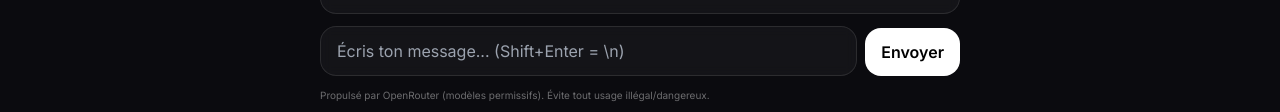
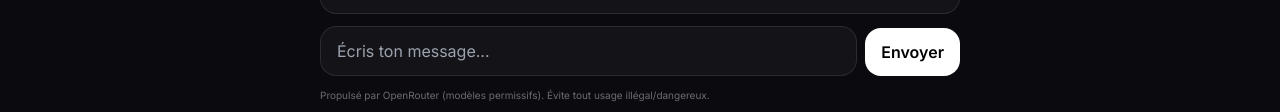
Before and after one commit to Dan-jersey/Kyotaka-dark-ia-, a plain HTML site: page index.html in a window 1280 px wide. Shown: the part 685-797 px from the top of the page. Drawn offline with nearby package versions, Linux system fonts and the light colour scheme.

Commit message:
Update index.html

```diff
--- a/index.html
+++ b/index.html
@@ -36,7 +36,7 @@
     <main class="safe mx-auto max-w-2xl w-full flex-1 flex flex-col gap-3 py-3">
       <div id="chat" class="scroll-soft flex-1 overflow-y-auto rounded-2xl glass border border-white/10 p-3"></div>
       <form id="form" class="flex items-end gap-2">
-        <textarea id="msg" rows="1" class="flex-1 resize-none rounded-2xl glass border border-white/10 px-4 py-3 outline-none focus:ring-2 focus:ring-white/10" placeholder="Écris ton message... (Shift+Enter = \n)" required></textarea>
+        <textarea id="msg" rows="1" class="flex-1 resize-none rounded-2xl glass border border-white/10 px-4 py-3 outline-none focus:ring-2 focus:ring-white/10" placeholder="Écris ton message..." required></textarea>
         <button id="send" class="px-4 py-3 rounded-2xl bg-white text-black font-semibold disabled:opacity-40">Envoyer</button>
       </form>
       <div class="text-[10px] text-white/40">Propulsé par OpenRouter (modèles permissifs). Évite tout usage illégal/dangereux.</div>
```
